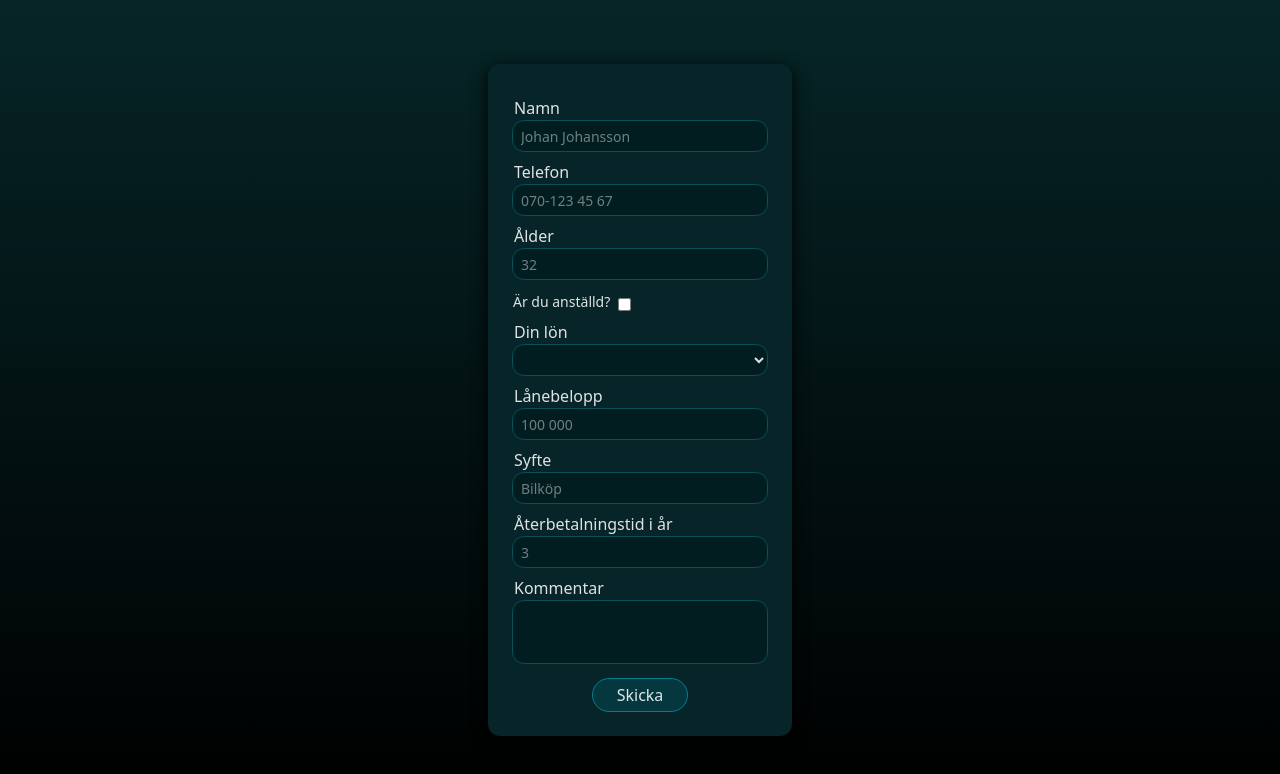
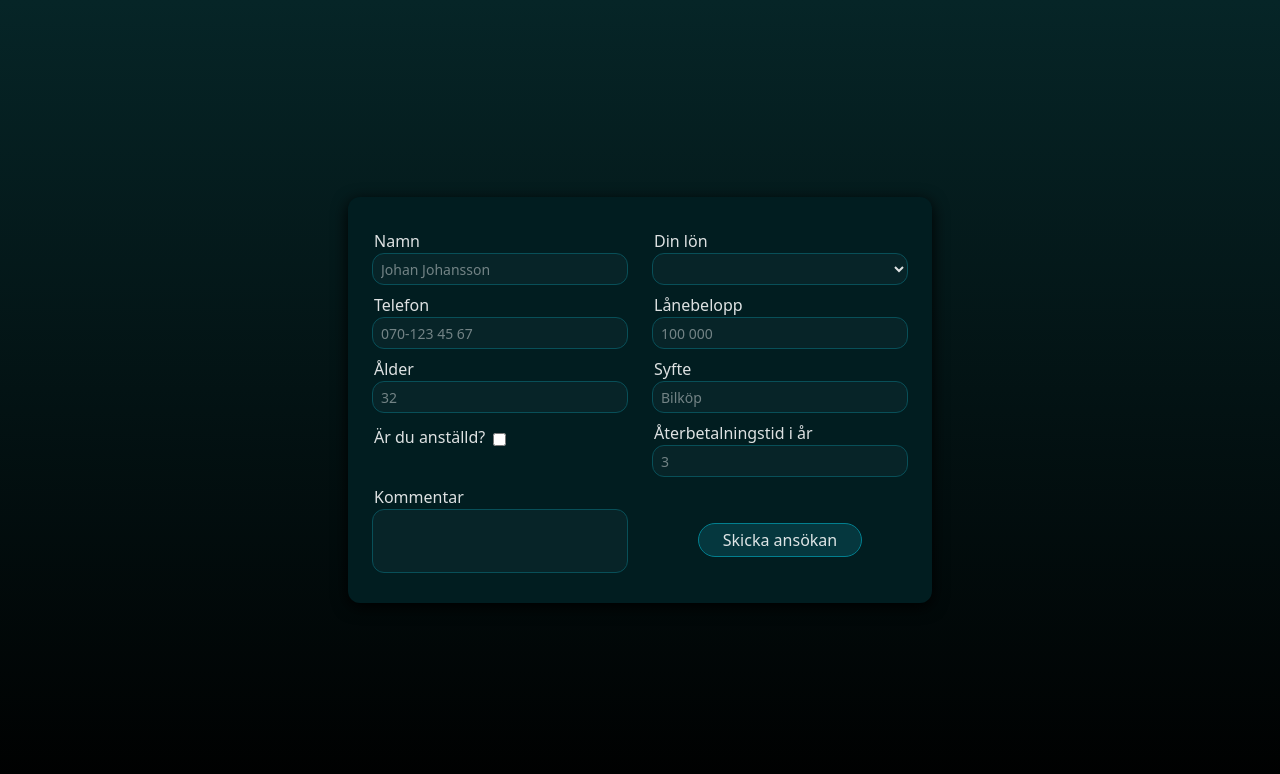
Before and after one commit to toobi-jpg/KURS3Uppgift3, a React (Vite) app: page / in a window 1280 px wide. Shown: the top 774 px of the page. Built offline with nearby package versions, Linux system fonts and the light colour scheme.

Commit message:
Design improvements

```diff
--- a/package.json
+++ b/package.json
@@ -13,6 +13,7 @@
     "@tailwindcss/vite": "^4.1.6",
     "react": "^19.1.0",
     "react-dom": "^19.1.0",
+    "react-loading-icons": "^1.1.0",
     "tailwindcss": "^4.1.6",
     "yup": "^1.6.1"
   },
--- a/src/Components/FormInput.tsx
+++ b/src/Components/FormInput.tsx
@@ -23,8 +23,8 @@ const FormInput: React.FC<FormInputProps> = ({
 }) => {
   if (type === "checkbox") {
     return (
-      <div className="flex w-full gap-x-2 items-center mt-3 ml-0.5">
-        <label htmlFor={id} className="text-sm">
+      <div className="flex w-full gap-x-2 items-center mt-3 ml-1">
+        <label htmlFor={id} className="text-m">
           {label}
         </label>
         <input
@@ -47,7 +47,7 @@ const FormInput: React.FC<FormInputProps> = ({
         </div>
         <select
           id={id}
-          className="flex items-center w-64 h-8 bg-bg2 border-1 border rounded-xl outline-none px-2 text-sm"
+          className="flex items-center w-64 h-8 bg-bg border-1 border rounded-xl outline-none px-2 text-sm"
           value={value}
           onChange={onChange}
         >
@@ -62,15 +62,16 @@ const FormInput: React.FC<FormInputProps> = ({
     );
   } else if (type === "textarea") {
     return (
-      <div className="mt-2">
+      <div className="">
         <div className="flex w-full text-left ml-0.5">
           <label htmlFor={id} className="text-m">
             {label}
           </label>
         </div>
         <textarea
+          form="loan-form"
           id={id}
-          className="w-64 h-16 bg-bg2 border-1 border rounded-xl outline-none p-2 text-sm resize-none"
+          className="w-64 h-16 bg-bg border-1 border rounded-xl outline-none p-2 text-sm resize-none"
           value={value}
           onChange={onChange}
         />
@@ -89,7 +90,7 @@ const FormInput: React.FC<FormInputProps> = ({
           id={id}
           type={type}
           placeholder={placeholder}
-          className="w-64 h-8 bg-bg2 border-1 border rounded-xl outline-none p-2 text-sm"
+          className="w-64 h-8 bg-bg border-1 border rounded-xl outline-none p-2 text-sm"
           value={value}
           onChange={onChange}
         />
--- a/src/Components/LoanForm.tsx
+++ b/src/Components/LoanForm.tsx
@@ -1,6 +1,7 @@
 import FormInput from "./FormInput";
 import * as yup from "yup";
 import { useState } from "react";
+import ThreeDots from "react-loading-icons/dist/esm/components/three-dots";
 
 const loanSchema = yup.object({
   name: yup.string().required("Vänligen ange för och efternamn."),
@@ -28,14 +29,8 @@ const loanSchema = yup.object({
 
 export default function LoanForm() {
   const [errors, setErrors] = useState({});
-  const [showSuccess, setShowSuccess] = useState(false);
-  const [formData, setFormData] = useState(() => {
-    const saved = localStorage.getItem("loanFormData");
-    if (saved) {
-      try {
-        return JSON.parse(saved);
-      } catch {
-        return {
+
+  const initialFormState = {
     name: "",
     phone: "",
     age: "",
@@ -46,20 +41,21 @@ export default function LoanForm() {
     period: "",
     comment: "",
   };
+
+  const [formData, setFormData] = useState(() => {
+    const saved = localStorage.getItem("loanFormData");
+    if (saved) {
+      try {
+        return JSON.parse(saved);
+      } catch {
+        return initialFormState;
       }
     }
-    return {
-      name: "",
-      phone: "",
-      age: "",
-      employed: false,
-      salary: "",
-      amount: "",
-      purpose: "",
-      period: "",
-      comment: "",
-    };
+    return initialFormState;
   });
+
+  const [showSuccess, setShowSuccess] = useState(false);
+  const [showLoading, setShowLoading] = useState(false);
 
   function handleChange(
     e: React.ChangeEvent<
@@ -107,8 +103,15 @@ export default function LoanForm() {
         abortEarly: false,
       });
       setErrors({});
+      setShowLoading(true);
+
+      setTimeout(() => {
+        setShowLoading(false);
         setShowSuccess(true);
+        setFormData(initialFormState);
+        localStorage.removeItem("loanFormData");
         console.log(validatedData);
+      }, 3000);
     } catch (err: any) {
       if (err.name === "ValidationError") {
         const formErrors: Record<string, string> = {};
@@ -121,12 +124,14 @@ export default function LoanForm() {
   }
 
   return (
-    <div className="flex mx-auto max-w-sm items-center rounded-xl bg-bg p-6 card-shadow">
+    <div className="flex flex-col mx-auto items-center rounded-xl bg-bg2 p-6 card-shadow">
       <form
+        id="loan-form"
         onSubmit={handleSubmit}
         action="loan-application"
-        className="flex flex-col items-center"
+        className="flex flex-row gap-6 w-full"
       >
+        <div id="left-container" className="flex flex-col items-center w-1/2">
           <FormInput
             type="text"
             label="Namn"
@@ -162,6 +167,8 @@ export default function LoanForm() {
             id="employed-input"
             error={errors.employed}
           />
+        </div>
+        <div id="right-container" className="flex flex-col items-center w-1/2">
           <FormInput
             type="select"
             label="Din lön"
@@ -204,6 +211,10 @@ export default function LoanForm() {
             placeholder="3"
             error={errors.period}
           />
+        </div>
+      </form>
+      <div className="flex mx-auto items-center gap-6 w-full mt-2">
+        <div id="left-inner-container" className="w-1/2 flex items-center">
           <FormInput
             type="textarea"
             label="Kommentar"
@@ -211,19 +222,31 @@ export default function LoanForm() {
             value={formData.comment}
             onChange={handleChange}
           />
+        </div>
+        <div
+          id="right-inner-container"
+          className="w-1/2 flex items-center justify-center mt-4"
+        >
           <button
             type="submit"
-          className="bg-button py-1 px-6 rounded-full border-1 border-button mt-2 font-medium"
+            form="loan-form"
+            className="bg-button py-1 px-6 rounded-full border-1 border-button font-medium"
           >
-          Skicka
+            Skicka ansökan
           </button>
+        </div>
+      </div>
+      {showLoading && (
+        <div className="mt-4">
+          <ThreeDots width={"48px"} fill={"#09b880"} />
+        </div>
+      )}
       {showSuccess && (
-          <div className="flex items-center font-semibold gap-2 bg-bg-light rounded-full border-1 border py-2 px-4 max-w-full mt-4">
+        <div className="flex items-center font-semibold gap-2 bg-button rounded-full border-1 border-button py-2 px-4 max-w-full mt-4">
           <i className="bx bxs-badge-check"></i>
           <h4>Låneansökan har skickats!</h4>
         </div>
       )}
-      </form>
     </div>
   );
 }
```
Also changed, not shown: 1 other file (tests, documents, lock files or other folders). Lines whose indentation alone changed are shown as unchanged.
